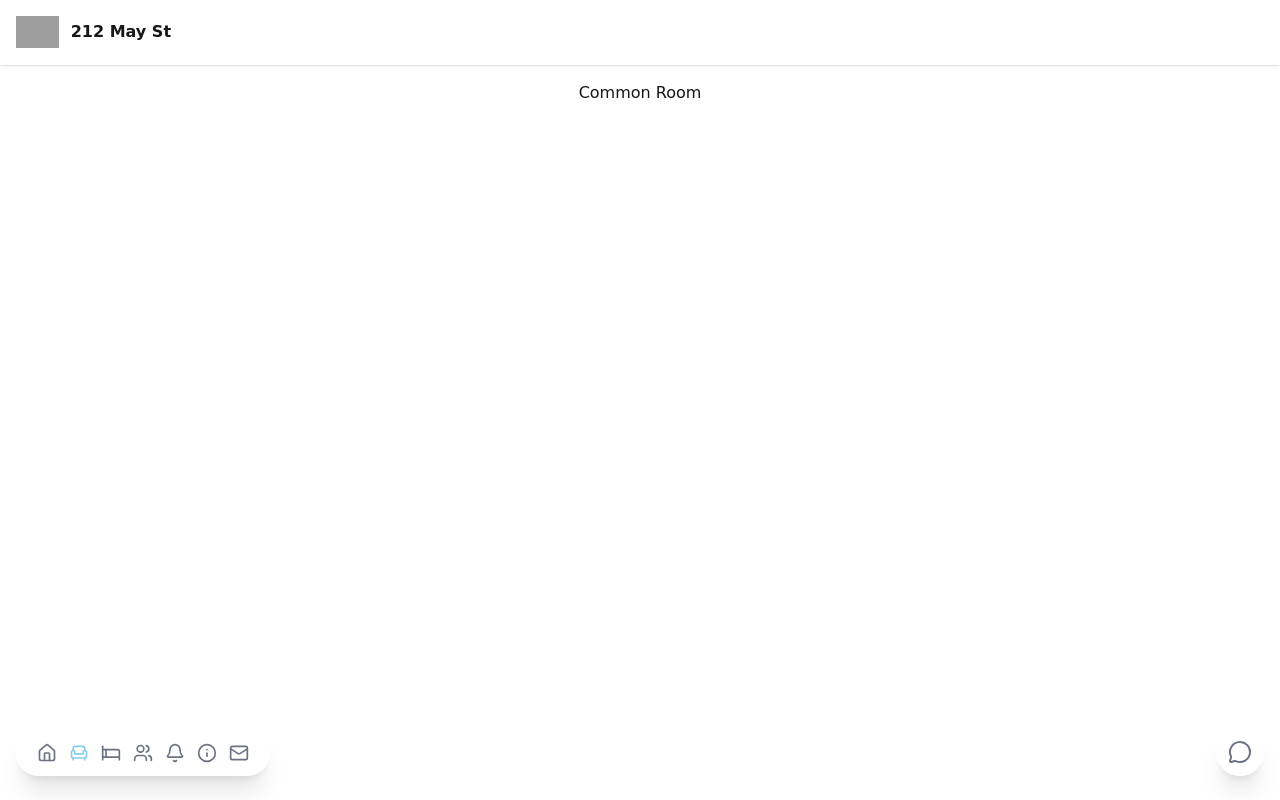
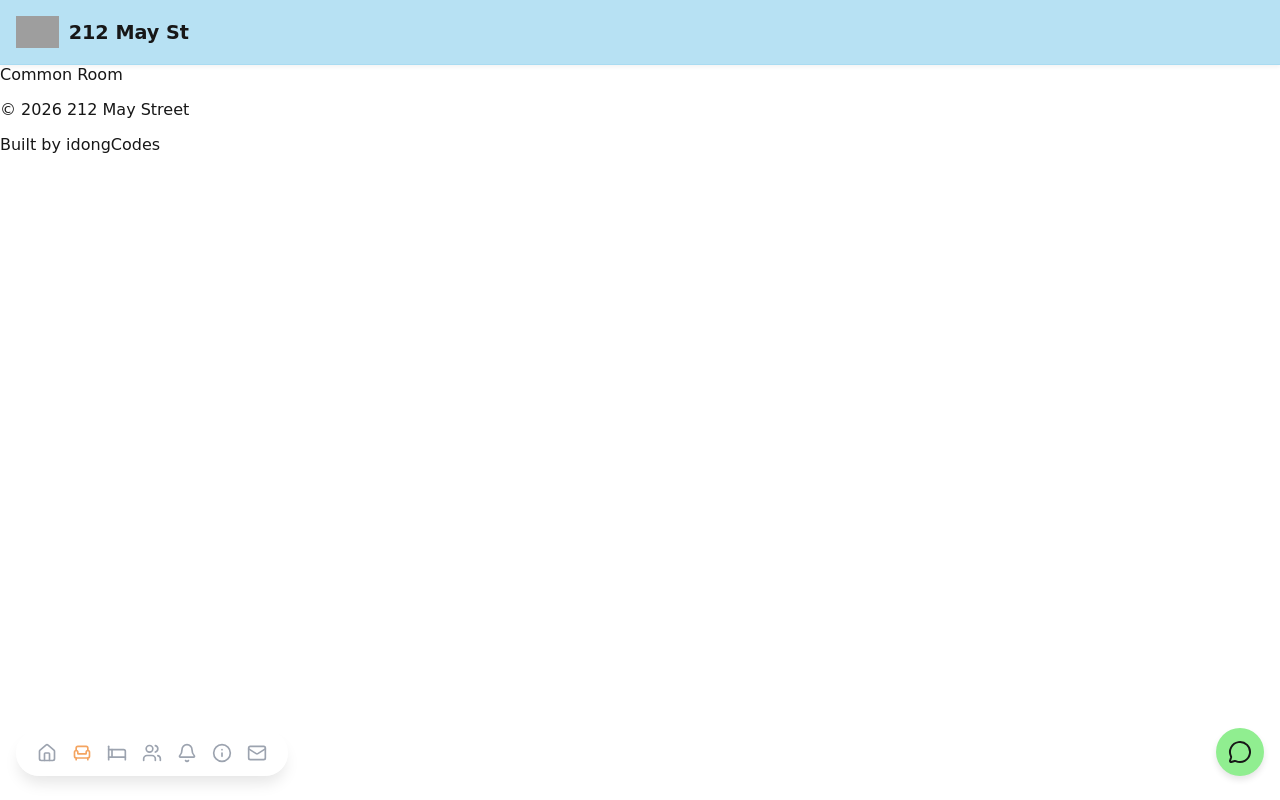
Before and after one commit to idongCodes/212mayst, a Next.js app: page /common-room in a window 1280 px wide. Built offline with nearby package versions, Linux system fonts and the light colour scheme; grey boxes are pictures that could not be loaded.

Commit message:
Add Hero Section

```diff
--- /dev/null
+++ b/app/components/Footer.tsx
@@ -0,0 +1,21 @@
+import Link from "next/link";
+
+export default function Footer() {
+  return (
+    <footer className="w-full border-t border-gray-100 py-8 text-center text-sm text-gray-500 dark:border-gray-800 dark:text-gray-400">
+      <div className="flex flex-col gap-2">
+        <p>&copy; {new Date().getFullYear()} 212 May Street</p>
+        <p>
+          Built by{" "}
+          <Link
+            href="https://idong-essien.vercel.app"
+            target="_blank"
+            className="font-bold text-[var(--sandy-brown)] transition-colors hover:text-[var(--sky-blue)]"
+          >
+            idongCodes
+          </Link>
+        </p>
+      </div>
+    </footer>
+  );
+}
--- a/app/components/Navigation.tsx
+++ b/app/components/Navigation.tsx
@@ -1,4 +1,4 @@
-"use client"; // This directive is required for usePathname
+"use client";
 
 import Link from "next/link";
 import { usePathname } from "next/navigation";
@@ -6,59 +6,66 @@ import { Home, Armchair, Bed, Users, Bell, Info, Mail, MessageCircle } from "luc
 
 export default function Navigation() {
   const pathname = usePathname();
-
-  // Helper to determine active style
   const isActive = (path: string) => pathname === path;
 
-  // Base styling for nav items
-  const linkClass = (path: string) =>
-    `transition-colors ${
-      isActive(path)
-        ? "text-[var(--sky-blue)] font-bold" // Active Style
-        : "text-gray-500 hover:text-[var(--sky-blue)]" // Inactive Style
-    }`;
+  // Helper for Link Styles
+  const getLinkStyle = (path: string) => ({
+    display: 'flex',
+    alignItems: 'center',
+    justifyContent: 'center',
+    color: isActive(path) ? 'var(--sandy-brown)' : '#9ca3af', // Gray fallback
+    fontWeight: isActive(path) ? 'bold' : 'normal',
+    transition: 'color 0.2s ease'
+  });
 
   return (
     <>
-      {/* Global Bottom Nav - Left Aligned */}
-      <nav className="fixed bottom-6 left-4 z-50 flex items-center gap-3 rounded-full border border-white/20 bg-white/60 px-5 py-3 shadow-xl backdrop-blur-xl dark:border-white/10 dark:bg-black/60">
-        <Link href="/" className={linkClass("/")}>
-          <Home size={20} />
-        </Link>
-
-        <Link href="/common-room" className={linkClass("/common-room")}>
-          <Armchair size={20} />
-        </Link>
-
-        <Link href="/my-room" className={linkClass("/my-room")}>
-          <Bed size={20} />
-        </Link>
-
-        <Link href="/mates" className={linkClass("/mates")}>
-          <Users size={20} />
-        </Link>
-
-        <Link href="/notifications" className={linkClass("/notifications")}>
-          <Bell size={20} />
-        </Link>
-
-        <Link href="/about" className={linkClass("/about")}>
-          <Info size={20} />
-        </Link>
-
-        <Link href="/contact" className={linkClass("/contact")}>
-          <Mail size={20} />
-        </Link>
+      {/* Bottom Nav Bar */}
+      <nav
+        style={{
+          position: 'fixed',
+          bottom: '1.5rem',
+          left: '1rem',
+          zIndex: 100,
+          display: 'flex',
+          gap: '15px',
+          alignItems: 'center',
+          backgroundColor: 'rgba(255, 255, 255, 0.8)',
+          backdropFilter: 'blur(10px)',
+          border: '1px solid rgba(255,255,255,0.3)',
+          borderRadius: '50px',
+          padding: '12px 20px',
+          boxShadow: '0 10px 15px -3px rgba(0, 0, 0, 0.1)'
+        }}
+      >
+        <Link href="/" style={getLinkStyle("/")}><Home size={20} /></Link>
+        <Link href="/common-room" style={getLinkStyle("/common-room")}><Armchair size={20} /></Link>
+        <Link href="/my-room" style={getLinkStyle("/my-room")}><Bed size={20} /></Link>
+        <Link href="/mates" style={getLinkStyle("/mates")}><Users size={20} /></Link>
+        <Link href="/notifications" style={getLinkStyle("/notifications")}><Bell size={20} /></Link>
+        <Link href="/about" style={getLinkStyle("/about")}><Info size={20} /></Link>
+        <Link href="/contact" style={getLinkStyle("/contact")}><Mail size={20} /></Link>
       </nav>
 
-      {/* Standalone Chat Button - Right Aligned */}
+      {/* Chat Button */}
       <Link
         href="/chat"
-        className={`fixed bottom-6 right-4 z-50 flex h-12 w-12 items-center justify-center rounded-full border border-white/20 bg-white/60 shadow-xl backdrop-blur-xl transition-colors dark:border-white/10 dark:bg-black/60 ${
-          isActive("/chat")
-            ? "text-[var(--sky-blue)] border-[var(--sky-blue)]" // Active Style
-            : "text-gray-500 hover:text-[var(--sky-blue)]"
-        }`}
+        style={{
+          position: 'fixed',
+          bottom: '1.5rem',
+          right: '1rem',
+          zIndex: 100,
+          height: '48px',
+          width: '48px',
+          display: 'flex',
+          alignItems: 'center',
+          justifyContent: 'center',
+          backgroundColor: 'var(--light-green)',
+          color: isActive("/chat") ? 'white' : '#171717',
+          borderRadius: '50%',
+          boxShadow: '0 4px 6px rgba(0,0,0,0.1)',
+          border: isActive("/chat") ? '2px solid white' : 'none'
+        }}
       >
         <MessageCircle size={24} />
       </Link>
--- a/app/globals.css
+++ b/app/globals.css
@@ -1,41 +1,54 @@
-@import "tailwindcss";
-
+/* RESET & VARIABLES */
 :root {
-  --background: #ffffff;
-  --foreground: #171717;
-
-  /* Palette Definitions */
   --sky-blue: #87CEEB;
   --sandy-brown: #F4A460;
   --light-green: #90EE90;
-  --white: #ffffff;
-}
-
-@theme inline {
-  --color-background: var(--background);
-  --color-foreground: var(--foreground);
-
-  /* Font Update: Comic Sans */
-  --font-sans: "Comic Sans MS", "Comic Sans", cursive, sans-serif;
-  --font-mono: var(--font-geist-mono);
-
-  /* Custom Palette */
-  --color-sky-blue: var(--sky-blue);
-  --color-sandy-brown: var(--sandy-brown);
-  --color-light-green: var(--light-green);
-  --color-white: var(--white);
+  --bg-color: #ffffff;
+  --text-color: #171717;
 }
 
 @media (prefers-color-scheme: dark) {
   :root {
-    --background: #0a0a0a;
-    --foreground: #ededed;
+    --bg-color: #0a0a0a;
+    --text-color: #ededed;
   }
 }
 
+* {
+  box-sizing: border-box;
+}
+
 body {
-  background: var(--background);
-  color: var(--foreground);
-  /* Apply the font variable globally */
-  font-family: var(--font-sans);
+  margin: 0;
+  padding: 0;
+  padding-bottom: 100px; /* Space for footer/nav */
+  background-color: var(--bg-color);
+  color: var(--text-color);
+  font-family: "Comic Sans MS", "Chalkboard SE", "Comic Neue", sans-serif;
 }
+
+/* LINKS */
+a {
+  text-decoration: none;
+  color: inherit;
+}
+
+/* ANIMATIONS */
+@keyframes fadeIn {
+  from { opacity: 0; }
+  to { opacity: 1; }
+}
+
+@keyframes slideIn {
+  from { opacity: 0; transform: translateX(-30px); }
+  to { opacity: 1; transform: translateX(0); }
+}
+
+.animate-fade-in {
+  animation: fadeIn 1.5s ease-out forwards;
+}
+
+.animate-slide-in {
+  opacity: 0;
+  animation: slideIn 1s ease-out 0.5s forwards;
+}
--- a/app/layout.tsx
+++ b/app/layout.tsx
@@ -1,23 +1,13 @@
 import type { Metadata } from "next";
-import { Geist, Geist_Mono } from "next/font/google";
 import "./globals.css";
 import Image from "next/image";
 import Link from "next/link";
-import Navigation from "./components/Navigation"; // Import the new component
-
-const geistSans = Geist({
-  variable: "--font-geist-sans",
-  subsets: ["latin"],
-});
-
-const geistMono = Geist_Mono({
-  variable: "--font-geist-mono",
-  subsets: ["latin"],
-});
+import Navigation from "./components/Navigation";
+import Footer from "./components/Footer";
 
 export const metadata: Metadata = {
   title: "212 May Street",
-  description: "A web app where housemates at 212 May Street can come together with shared experiences, memories, plans and manage tasks.",
+  description: "A web app for 212 May Street housemates.",
 };
 
 export default function RootLayout({
@@ -27,26 +17,40 @@ export default function RootLayout({
 }>) {
   return (
     <html lang="en">
-      <body
-        className={`${geistSans.variable} ${geistMono.variable} antialiased pb-24`}
-      >
-        {/* Global Top Bar */}
-        <header className="sticky top-0 z-50 w-full border-b border-white/20 bg-white/60 p-4 shadow-sm backdrop-blur-xl dark:border-white/10 dark:bg-black/60">
-          <Link href="/" className="flex items-center gap-3 w-fit">
+      <body>
+        {/* HEADER */}
+        <header
+          style={{
+            position: 'sticky',
+            top: 0,
+            zIndex: 1000,
+            width: '100%',
+            padding: '1rem',
+            display: 'flex',
+            alignItems: 'center',
+            backgroundColor: 'rgba(135, 206, 235, 0.6)', /* Sky Blue Glass */
+            backdropFilter: 'blur(10px)',
+            borderBottom: '1px solid rgba(135, 206, 235, 0.3)',
+            boxShadow: '0 2px 4px rgba(0,0,0,0.05)'
+          }}
+        >
+          <Link href="/" style={{ display: 'flex', alignItems: 'center', gap: '10px' }}>
             <Image
               src="/logo.png"
-              alt="212 May St Logo"
+              alt="Logo"
               width={32}
               height={32}
-              className="h-8 w-auto"
+              style={{ height: '32px', width: 'auto' }}
             />
-            <h1 className="text-base font-bold">212 May St</h1>
+            <h1 style={{ margin: 0, fontSize: '1.2rem', fontWeight: 'bold' }}>
+              212 May St
+            </h1>
           </Link>
         </header>
 
         {children}
 
-        {/* Replaced hardcoded nav with the Client Component */}
+        <Footer />
         <Navigation />
       </body>
     </html>
```
Also changed, not shown: app/page.tsx (+71 -49 lines), 1 other file (tests, documents, lock files or other folders).
